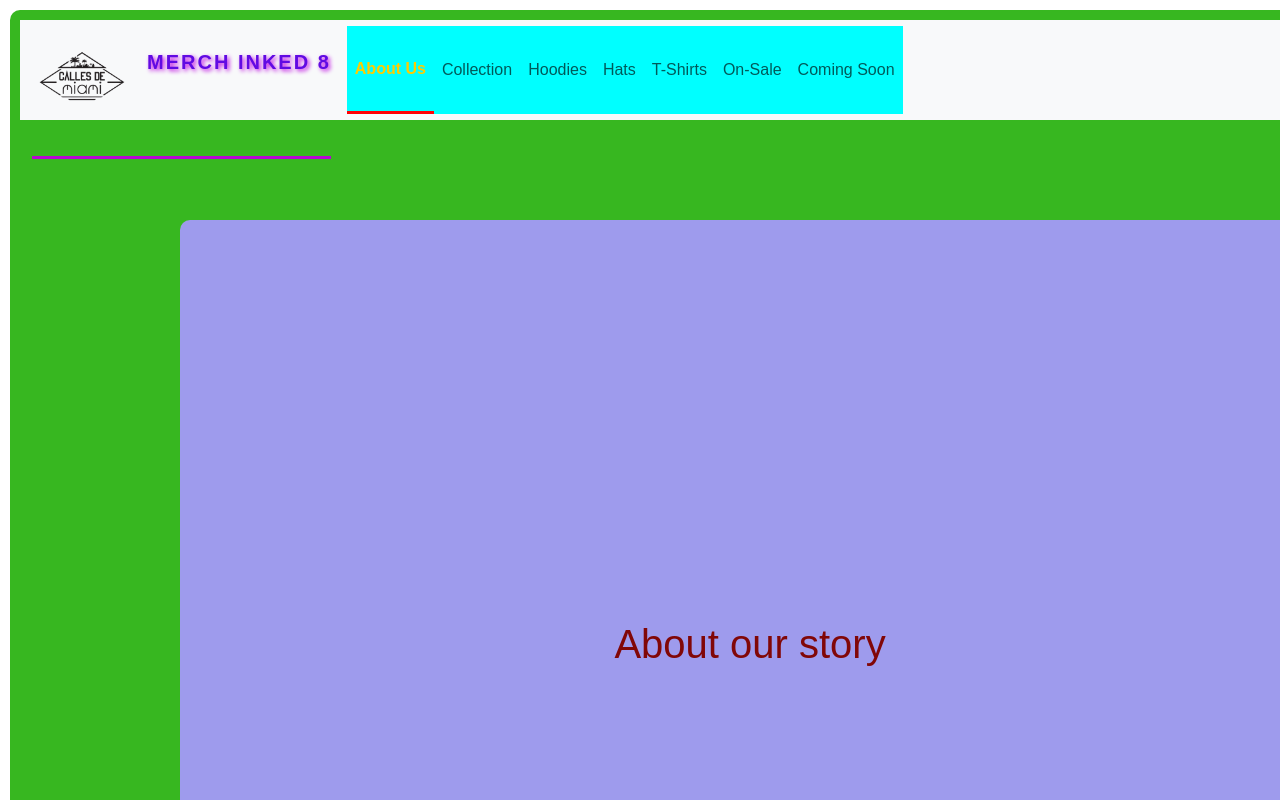
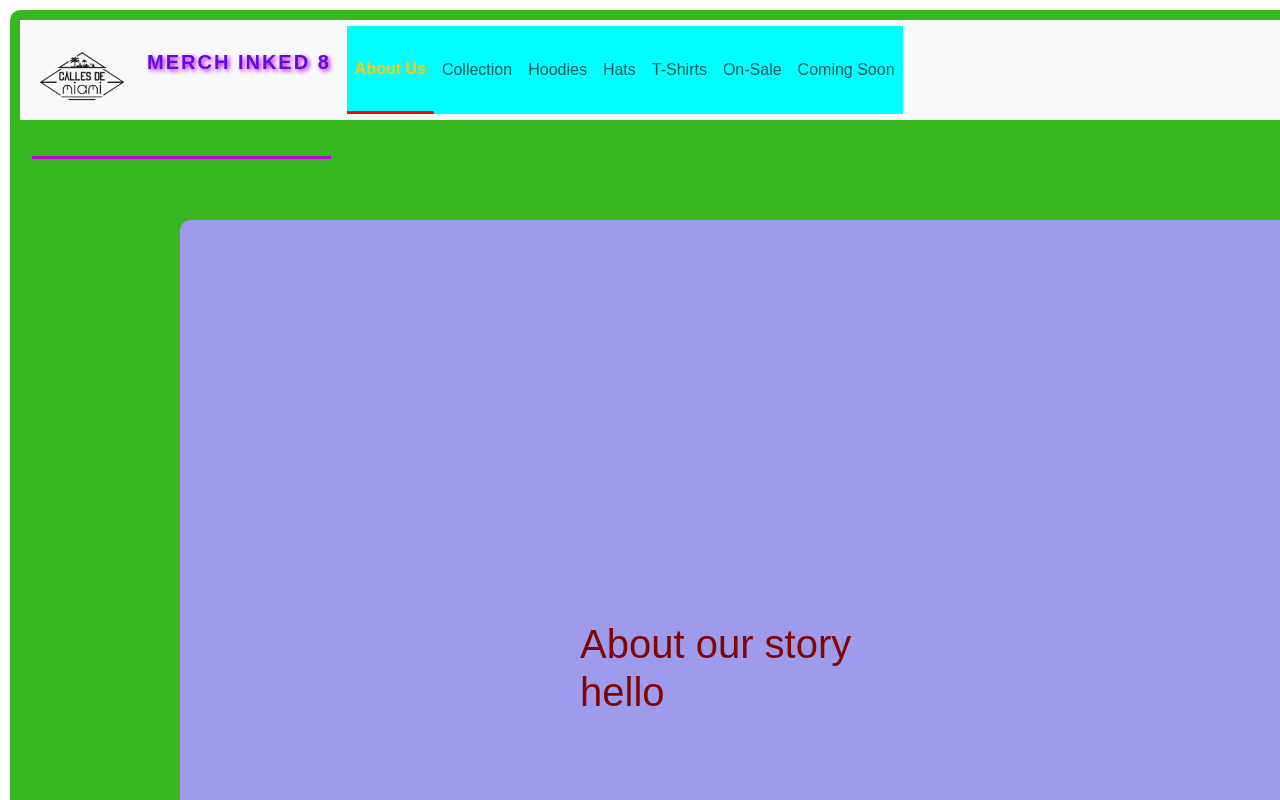
Before and after one commit to secretmedellin/react-intro, a React (Create React App) app: page / in a window 1280 px wide. Shown: the top 800 px of the page. Built offline with nearby package versions, Linux system fonts and the light colour scheme.

Commit message:
test commit

```diff
--- a/src/components/AboutUs.jsx
+++ b/src/components/AboutUs.jsx
@@ -6,7 +6,7 @@ const AboutUs = (props) => {
   };
   return (
     <div>
-      <h1>About our story</h1>
+      <h1>About our story hello</h1>
     </div>
   );
 };
```
